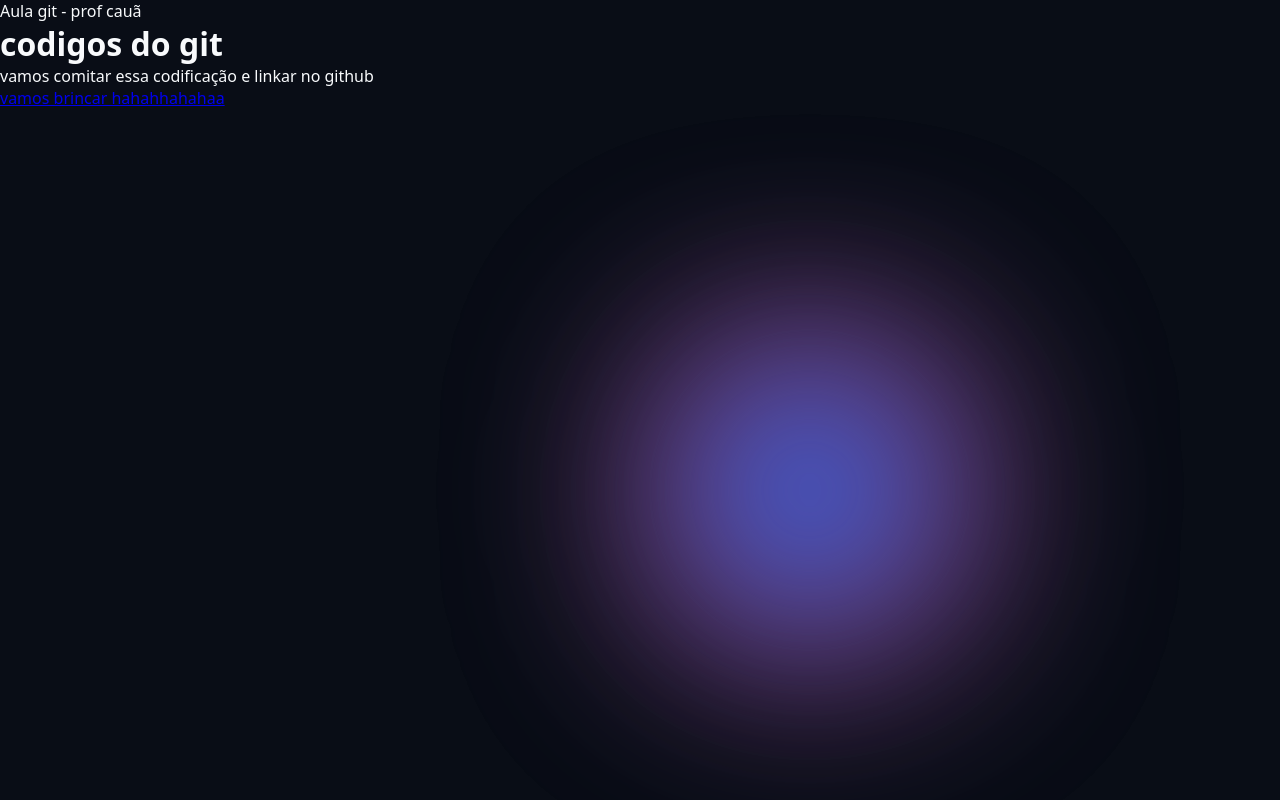
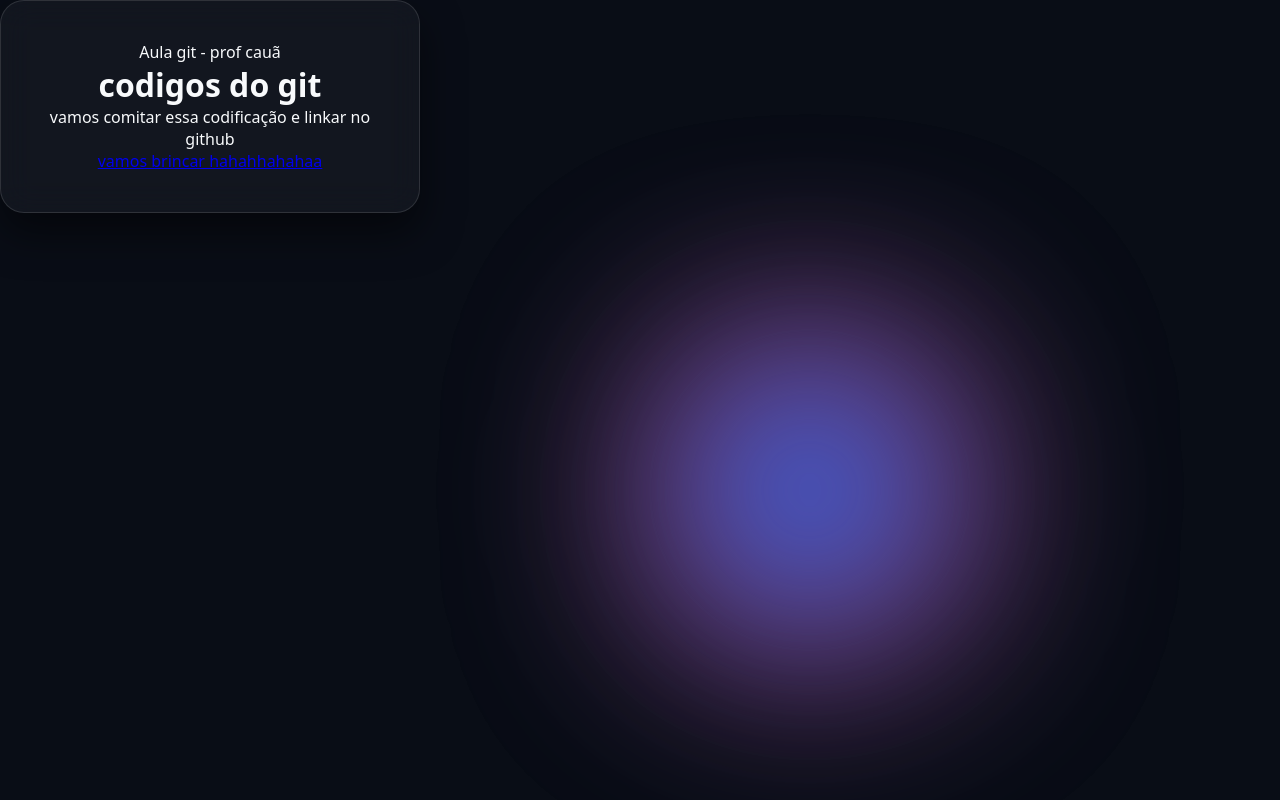
Before and after one commit to marciaelena2703-code/nathan-pa, a plain HTML site: page index.html in a window 1280 px wide. Drawn offline with Linux system fonts and the light colour scheme.

Commit message:
adicionei o que estiliza o cartao principal

```diff
--- a/style.css
+++ b/style.css
@@ -33,3 +33,17 @@ background: #2563eb;
 bottom: 20%;
 right: 25%;
 }
+.card {
+    z-index: 1;
+    background: rgba(255, 255, 255, 0.04);
+    backdrop-filter: blur(16px);
+    -webkit-backdrop-filter: blur(16px);
+    border: 1px solid rgba(255, 255, 255, 0.12);
+    padding: 40px 32px;
+    border-radius: 24px;
+    max-width: 420px;
+    width: 90%;
+    text-align: center;
+    box-shadow: 0 20px 40px rgba(0, 0, 0, 0.5);
+    transition: transform 0.3s ease, border-color 0.3s ease;
+}
```
